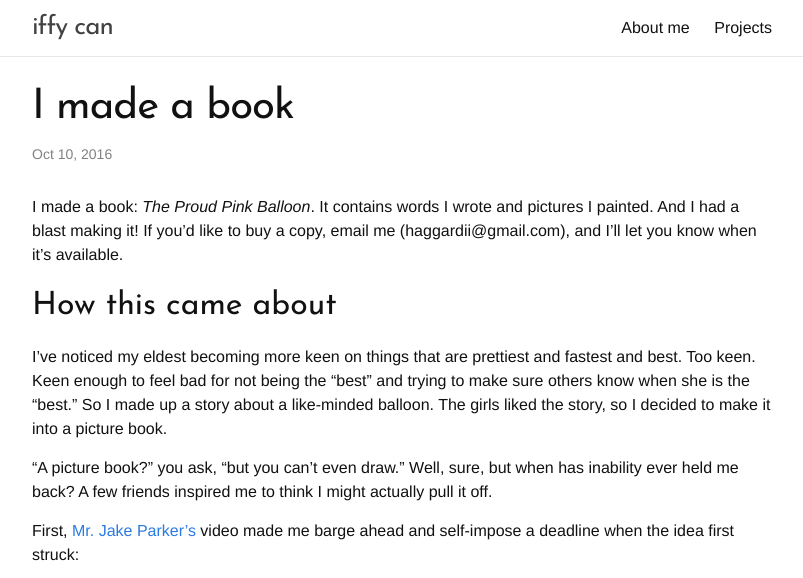
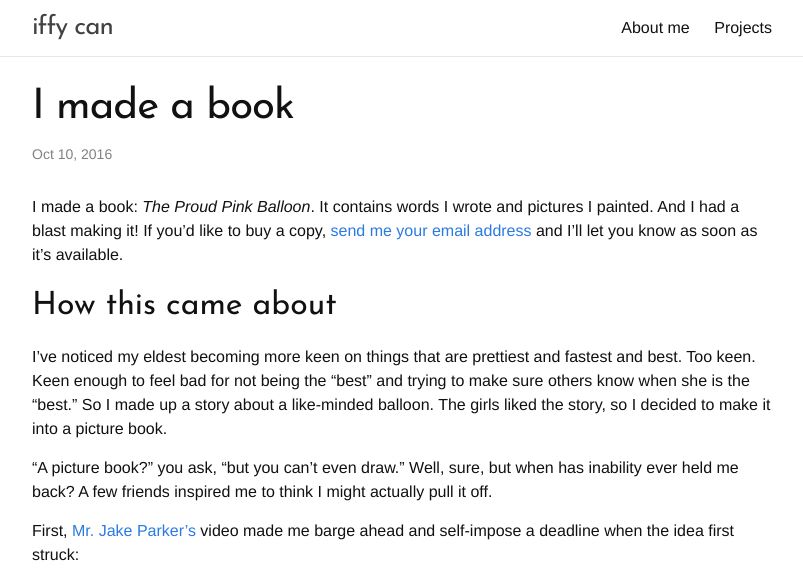
Before and after one commit to iffy/iffy.github.com, a Jekyll site: the page built from _posts/2016-10-10-i-made-a-book.md, in a window 1280 px wide and 900 px high, cut to the strip 0-578 px from the top of the window. Shown: the whole strip, without its empty margins (238-1041 px from the left). Built offline with Jekyll 4.4.1, drawn with Linux system fonts in a browser that asks for light colours; nearby versions of some CDN libraries; some web fonts are replaced.

Commit message:
Collect emails

```diff
--- a/_posts/2016-10-10-i-made-a-book.md
+++ b/_posts/2016-10-10-i-made-a-book.md
@@ -36,7 +36,7 @@ $(function() {
 });
 </script>
 
-I made a book: *The Proud Pink Balloon*.  It contains words I wrote and pictures I painted.  And I had a blast making it!  If you'd like to buy a copy, email me (haggardii@gmail.com), and I'll let you know when it's available.
+I made a book: *The Proud Pink Balloon*.  It contains words I wrote and pictures I painted.  And I had a blast making it!  If you'd like to buy a copy, [send me your email address](https://docs.google.com/forms/d/e/1FAIpQLSeJyo8Q_wSrGvjlgUGAN8YDFQKyOi51dodOiX0YUTVTWcteaA/viewform) and I'll let you know as soon as it's available.
 
 ## How this came about
 
```
